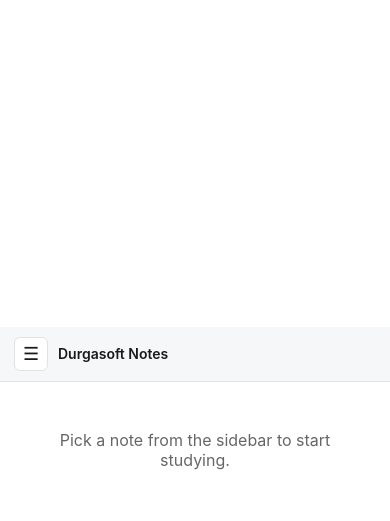
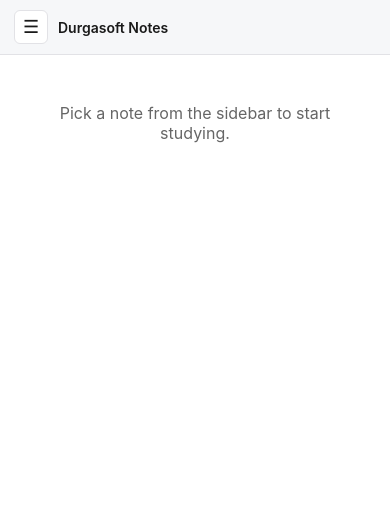
Before and after one commit to nishant219/nishant219-durgasoft-improvedJavaNotesBySonnet5, a plain HTML site: page docs/index.html in a window 390 px wide. Drawn offline with nearby package versions, Linux system fonts and the light colour scheme.

Commit message:
Fix mobile top content cutoff

```diff
--- a/docs/index.html
+++ b/docs/index.html
@@ -54,7 +54,7 @@
     color: var(--fg);
     font-family: -apple-system, BlinkMacSystemFont, "Segoe UI", Roboto, sans-serif;
     display: flex;
-    height: 100vh;
+    height: 100dvh;
     overflow: hidden;
   }
   #sidebar {
@@ -83,9 +83,8 @@
     padding: 10px 14px;
     background: var(--bg-side);
     border-bottom: 1px solid var(--border);
-    position: sticky;
-    top: 0;
-    z-index: 10;
+    width: 100%;
+    flex-shrink: 0;
   }
   #hamburger {
     border: 1px solid var(--border);
@@ -143,7 +142,6 @@
     }
     #sidebar.open { transform: translateX(0); }
     #mobile-bar { display: flex; }
-    #main { flex-direction: column; }
   }
   #credits {
     padding: 10px 14px;
@@ -219,7 +217,9 @@
     flex: 1;
     overflow-y: auto;
     display: flex;
-    justify-content: center;
+    flex-direction: column;
+    align-items: center;
+    min-height: 0;
   }
   #content {
     max-width: 780px;
@@ -230,6 +230,11 @@
     color: var(--fg-muted);
     padding: 48px 32px;
     text-align: center;
+  }
+  @media (max-width: 640px) {
+    #content {
+      padding: 16px 16px 80px;
+    }
   }
   #content h1, #content h2, #content h3 { line-height: 1.3; }
   #content h1 { font-size: 26px; border-bottom: 1px solid var(--border); padding-bottom: 8px; }
```
